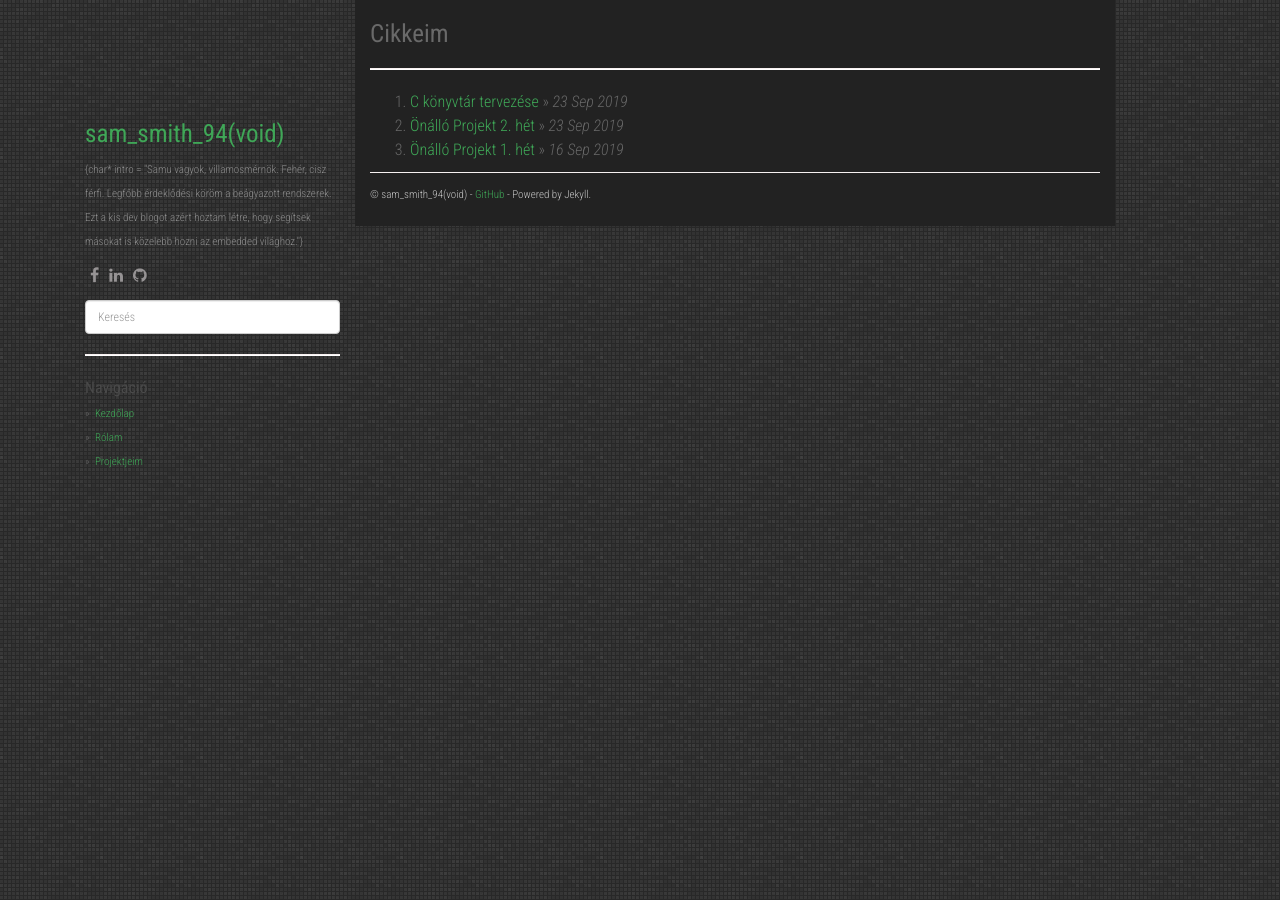
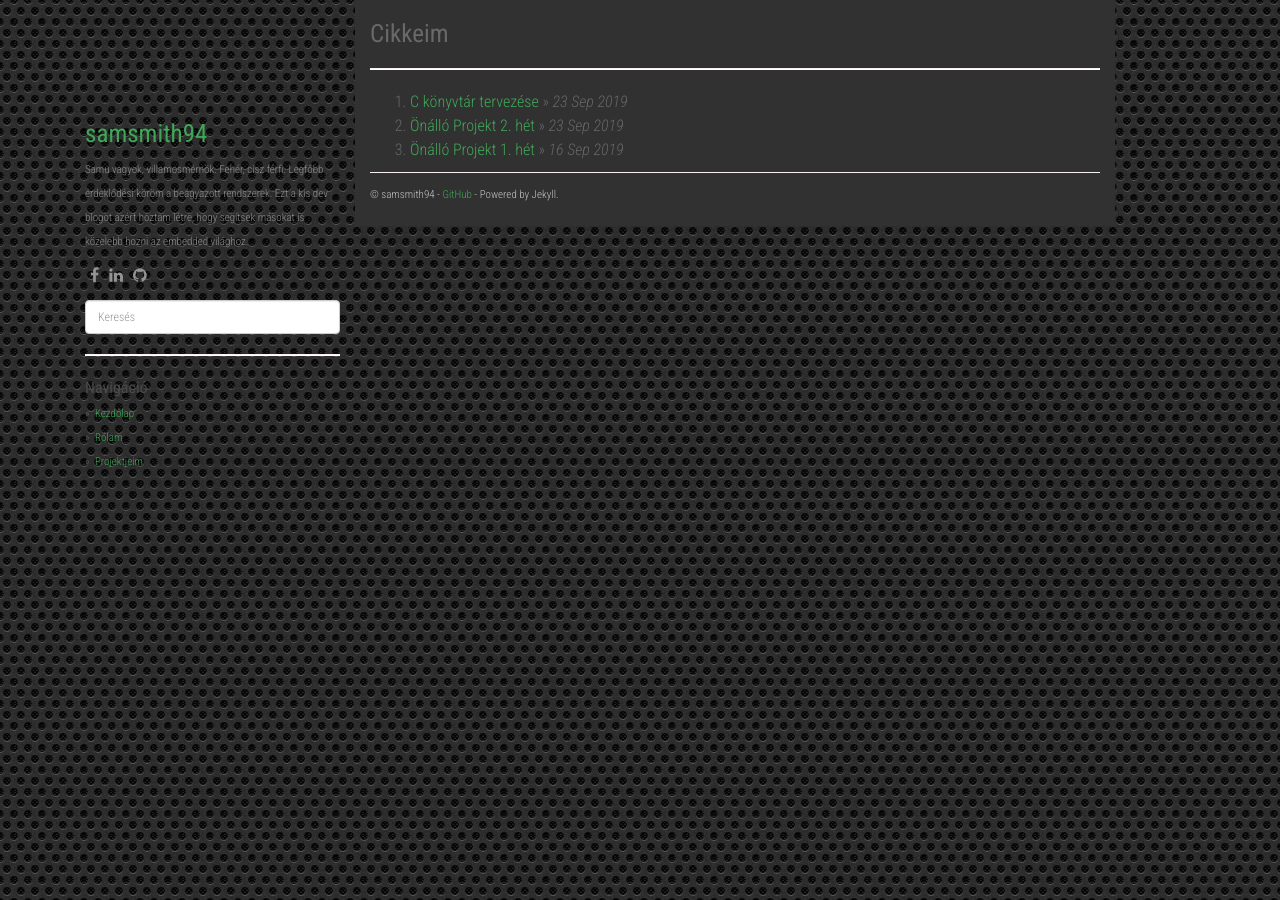
Before and after one commit to samsmith94/samsmith94.github.io, a Jekyll site: the page built from index.html, in a window 1280 px wide. Built offline with Jekyll 4.4.1, drawn with Linux system fonts in a browser that asks for light colours; nearby versions of some CDN libraries; the list of posts is cut into pages by our own code.

Commit message:
chang background

```diff
--- a/_config.yml
+++ b/_config.yml
@@ -1,8 +1,8 @@
 title: Cikkeim
 description: Személyes fejlesztői blogom.
-author: sam_smith_94(void)
+author: samsmith94
 github: https://github.com/samsmith94
-about: <span>&#123;</span>char* intro = "Samu vagyok, villamosmérnök. Fehér, cisz férfi. Legfőbb érdeklődési köröm a beágyazott rendszerek. Ezt a kis dev blogot azért hoztam létre, hogy segítsek másokat is közelebb hozni az embedded világhoz."<span>&#125;</span>
+about: Samu vagyok, villamosmérnök. Fehér, cisz férfi. Legfőbb érdeklődési köröm a beágyazott rendszerek. Ezt a kis dev blogot azért hoztam létre, hogy segítsek másokat is közelebb hozni az embedded világhoz.
 disqus_shortname: samsmith94
 google_analytics: UA-XXXXXXXX-Y
 
--- a/static/css/main.css
+++ b/static/css/main.css
@@ -40,7 +40,7 @@
 
 /* Layout */
 .main-layout {
-  background: #222222;
+  background: #313131;
 }
 .sidebar-nav {
   margin: 0;
```
Also changed, not shown: static/img/_subtle_dots_.png (added), static/img/subtle_dots.png.
